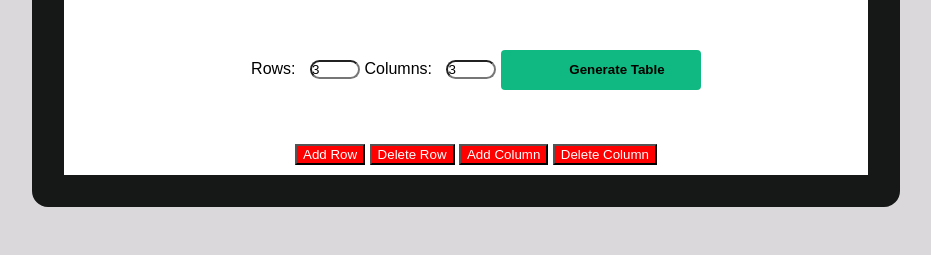
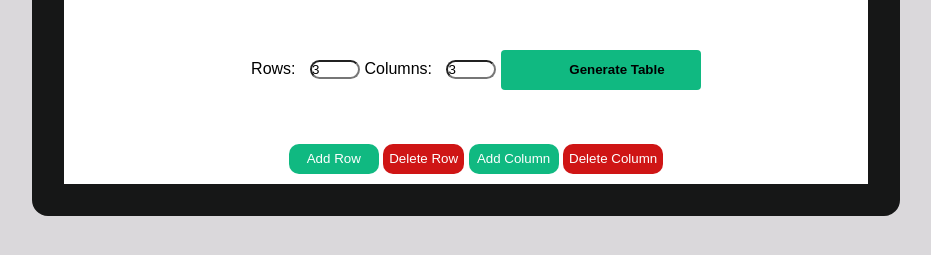
Before and after one commit to Mary-Vivian/Dynamic_tables, a plain HTML site: page index.html in a window 1280 px wide. Shown: the part 197-452 px from the top of the page, without its empty margins (128-1059 px from the left). Drawn offline with Linux system fonts and the light colour scheme.

Commit message:
added changes

```diff
--- a/index.html
+++ b/index.html
@@ -22,9 +22,9 @@
         <br>
         <div class="row-column-controls">
             <button onclick="addRow()" id="addBtn">Add Row</button>
-            <button onclick="deleteRow()"id="addBtn">Delete Row</button>
+            <button onclick="deleteRow()"id="delBtn">Delete Row</button>
             <button onclick="addColumn()"id="addBtn">Add Column</button>
-            <button onclick="deleteColumn()"id="addBtn">Delete Column</button>
+            <button onclick="deleteColumn()"id="delBtn">Delete Column</button>
         </div>
     </div>
     <script src="index.js"></script>
--- a/style.css
+++ b/style.css
@@ -14,6 +14,8 @@ body {
 .controls, .row-column-controls {
     margin: 10px 0;
 }
+
+
 label {
     margin-right: 10px;
 }
@@ -76,11 +78,30 @@ td[contenteditable="true"]:empty:before {
     content: attr(data-placeholder);
     color: #ccc;
     position: absolute;
+    border: none;
+
  }
  #addBtn{
-    background-color: red;
+    background-color: #10b981;
     color: white;
+    border-radius: 10px;
+    height: 30px;
+    border: none;
+    width: 90px;
+
 }
+#delBtn{
+    background-color: #cf1515;
+    color: white;
+
+    border-radius: 10px;
+    border: none;
+    height: 30px;
+}
+.row-column-controls{
+    gap:100px;
+}
+
 
 @media screen and (min-width:375px) and (max-width:600px){
     body {
```
